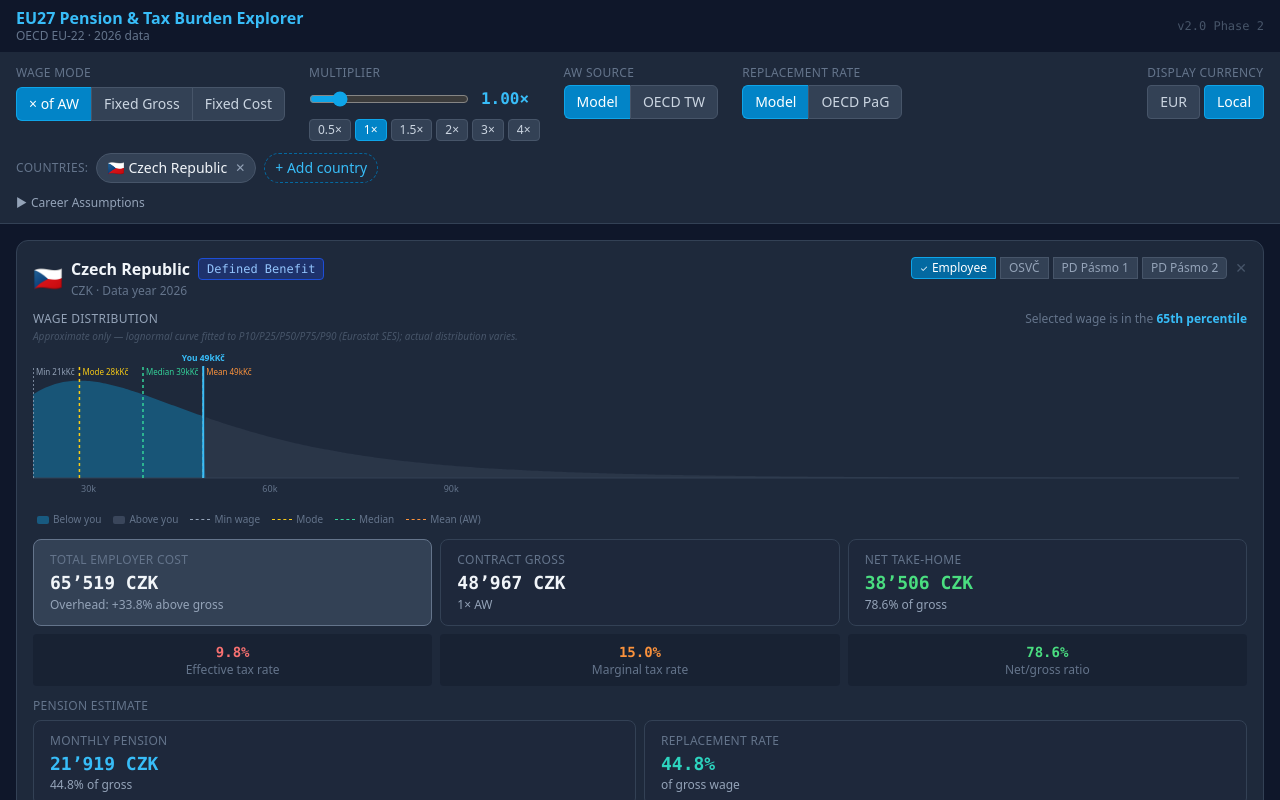
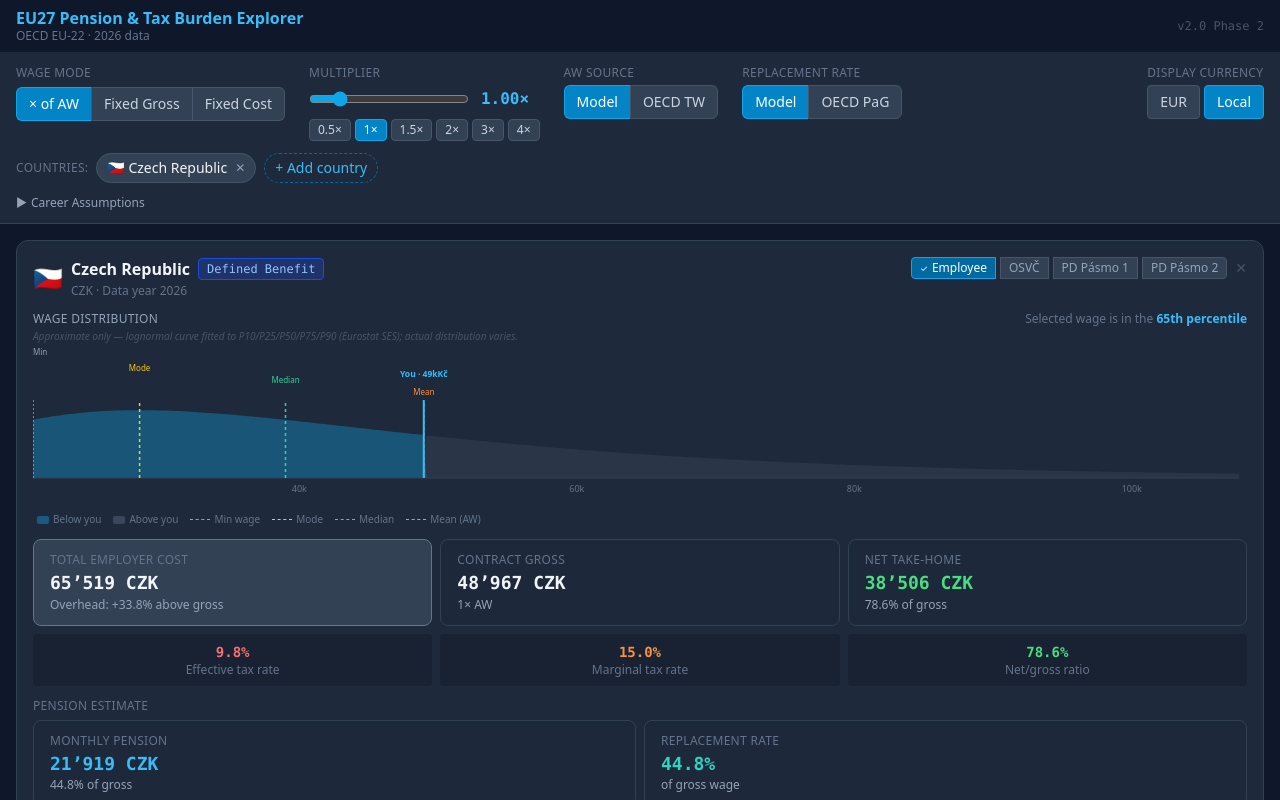
Before and after one commit to zdenk/PensionTaxExplorer, a React (Vite) app in the folder pension-app/: page / in a window 1280 px wide. Shown: the top 800 px of the page. Built offline with nearby package versions, Linux system fonts and the light colour scheme.

Commit message:
Fix wage distribution chart display

```diff
--- a/pension-app/src/components/WageDistributionChart.tsx
+++ b/pension-app/src/components/WageDistributionChart.tsx
@@ -127,8 +127,8 @@ function buildDistribution(
   sigma: number,
   selectedWage: number,
   xMin: number,
+  xMax: number,
 ): DistPoint[] {
-  const xMax = Math.max(aw * 4.5, selectedWage * 1.3);
   const step = (xMax - xMin) / N_POINTS;
 
   // Peak density (at mode = exp(μ − σ²)) — used for normalisation
@@ -147,6 +147,23 @@ function buildDistribution(
     });
   }
   return points;
+}
+
+// ─── Tick-interval helper ───────────────────────────────────────────────────
+
+/**
+ * Returns a "nice" round interval such that ~targetCount evenly-spaced ticks
+ * span the given range.  Works at any magnitude (EUR hundreds → CZK tens-of-thousands).
+ */
+function niceInterval(range: number, targetCount: number): number {
+  if (range <= 0 || targetCount <= 0) return 1;
+  const raw  = range / targetCount;
+  const mag  = Math.pow(10, Math.floor(Math.log10(raw)));
+  const norm = raw / mag;
+  if (norm <= 1.5) return mag;
+  if (norm <= 3.5) return 2 * mag;
+  if (norm <= 7.5) return 5 * mag;
+  return 10 * mag;
 }
 
 // ─── Formatting helpers ───────────────────────────────────────────────────────
@@ -211,10 +228,9 @@ export function WageDistributionChart({ country, selectedWageLocal, currency, eu
   const fx = currency === 'EUR' && country.currency !== 'EUR' ? 1 / eurExchangeRate : 1;
   const displaySym = currency === 'EUR' && country.currency !== 'EUR' ? '€' : currencySymbol(country.currency);
 
-  const aw          = country.averageWage  * fx;
-  const medianWage  = (country.medianWage  ?? country.averageWage * 0.8) * fx;
-  const minWage     = (country.minimumWage ?? country.averageWage * 0.02) * fx;
-  const p90Display  = (country.wagePercentiles?.p90 ?? country.averageWage * 2) * fx;
+  const aw         = country.averageWage  * fx;
+  const medianWage = (country.medianWage  ?? country.averageWage * 0.8) * fx;
+  const minWage    = (country.minimumWage ?? country.averageWage * 0.02) * fx;
 
   // OLS fitting is done in local currency for numerical stability, then we
   // derive scaled mu (sigma is scale-invariant) for display.
@@ -232,14 +248,18 @@ export function WageDistributionChart({ country, selectedWageLocal, currency, eu
   const mu   = muLocal + Math.log(Math.max(fx, 1e-12));
   const mode = modeLocal * fx;
 
-  const data = buildDistribution(aw, mu, sigma, selectedWageLocal * fx, minWage);
+  const selectedWageDisplay = selectedWageLocal * fx;
+  // Right edge: always show at least 1.6× the selected wage plus enough to
+  // see 2.2× the mean — whichever is larger.  This keeps the chart tight
+  // when the selected wage is low but expands naturally for high earners.
+  const xMax = Math.max(selectedWageDisplay * 1.6, aw * 2.2);
 
-  const selectedPct = lognormalCDF(selectedWageLocal * fx, mu, sigma);
+  const data = buildDistribution(aw, mu, sigma, selectedWageDisplay, minWage, xMax);
+
+  const selectedPct = lognormalCDF(selectedWageDisplay, mu, sigma);
   const sym = displaySym;
 
-  // X-axis: clip right at 1.4 × P90 (or 1.4 × selected if beyond), much tighter than 4.5 × AW
-  const xMax = Math.max(p90Display * 1.4, selectedWageLocal * fx * 1.15);
-  const xTickInterval = Math.ceil(xMax / 5 / 10_000) * 10_000 || Math.ceil(xMax / 5 / 100) * 100;
+  const xTickInterval = niceInterval(xMax - minWage, 5);
   const xTicks: number[] = [];
   for (let v = Math.ceil(minWage / xTickInterval) * xTickInterval; v <= xMax; v += xTickInterval) xTicks.push(v);
 
@@ -266,10 +286,14 @@ export function WageDistributionChart({ country, selectedWageLocal, currency, eu
           : 'Approximate only \u2014 lognormal curve fitted to median \u0026 mean wage; actual distribution varies by country.'}
       </p>
 
-      <ResponsiveContainer width="100%" height={160}>
+      <div className="relative">
+        <span className="absolute top-0 left-0 text-[8px] text-slate-400 leading-none z-10">
+          Min
+        </span>
+        <ResponsiveContainer width="100%" height={160}>
         <ComposedChart
           data={data}
-          margin={{ top: 18, right: 8, bottom: 0, left: 0 }}
+          margin={{ top: 52, right: 8, bottom: 0, left: 0 }}
         >
           {/* dBelow — sky blue fill (below selected wage) */}
           <Area
@@ -316,20 +340,13 @@ export function WageDistributionChart({ country, selectedWageLocal, currency, eu
           <ReferenceLine y={0} stroke="#334155" strokeWidth={1} />
 
           {/* ─── Minimum wage ─────────────────────────────────────────────── */}
+          {/* Label is rendered as an absolute overlay at top-left; only the line remains here */}
           <ReferenceLine
             x={minWage}
             stroke="#94a3b8"
             strokeDasharray="2 2"
             strokeWidth={1.5}
-          >
-            <Label
-              value={`Min\n${fmtWageShort(minWage)}${sym}`}
-              position="insideTopLeft"
-              fontSize={8}
-              fill="#94a3b8"
-              offset={3}
-            />
-          </ReferenceLine>
+          />
 
           {/* ─── Mode ─────────────────────────────────────────────────────── */}
           <ReferenceLine
@@ -339,11 +356,11 @@ export function WageDistributionChart({ country, selectedWageLocal, currency, eu
             strokeWidth={1.5}
           >
             <Label
-              value={`Mode\n${fmtWageShort(mode)}${sym}`}
-              position="insideTopLeft"
+              value="Mode"
+              position="top"
+              dy={-24}
               fontSize={8}
               fill="#facc15"
-              offset={3}
             />
           </ReferenceLine>
 
@@ -355,11 +372,11 @@ export function WageDistributionChart({ country, selectedWageLocal, currency, eu
             strokeWidth={1.5}
           >
             <Label
-              value={`Median\n${fmtWageShort(medianWage)}${sym}`}
-              position="insideTopLeft"
+              value="Median"
+              position="top"
+              dy={-12}
               fontSize={8}
               fill="#34d399"
-              offset={3}
             />
           </ReferenceLine>
 
@@ -371,23 +388,24 @@ export function WageDistributionChart({ country, selectedWageLocal, currency, eu
             strokeWidth={1.5}
           >
             <Label
-              value={`Mean\n${fmtWageShort(aw)}${sym}`}
-              position="insideTopLeft"
+              value="Mean"
+              position="top"
+              dy={0}
               fontSize={8}
               fill="#fb923c"
-              offset={3}
             />
           </ReferenceLine>
 
           {/* ─── Selected wage ────────────────────────────────────────────── */}
           <ReferenceLine
-            x={selectedWageLocal}
+            x={selectedWageDisplay}
             stroke="#38bdf8"
             strokeWidth={2}
           >
             <Label
-              value={`You\n${fmtWageShort(selectedWageLocal)}${sym}`}
+              value={`You · ${fmtWageShort(selectedWageDisplay)}${sym}`}
               position="top"
+              dy={-18}
               fontSize={8.5}
               fill="#38bdf8"
               fontWeight="bold"
@@ -402,6 +420,7 @@ export function WageDistributionChart({ country, selectedWageLocal, currency, eu
           />
         </ComposedChart>
       </ResponsiveContainer>
+      </div>
 
       {/* Legend strip */}
       <div className="flex gap-3 text-[10px] text-slate-500 mt-1 pl-1">
```
